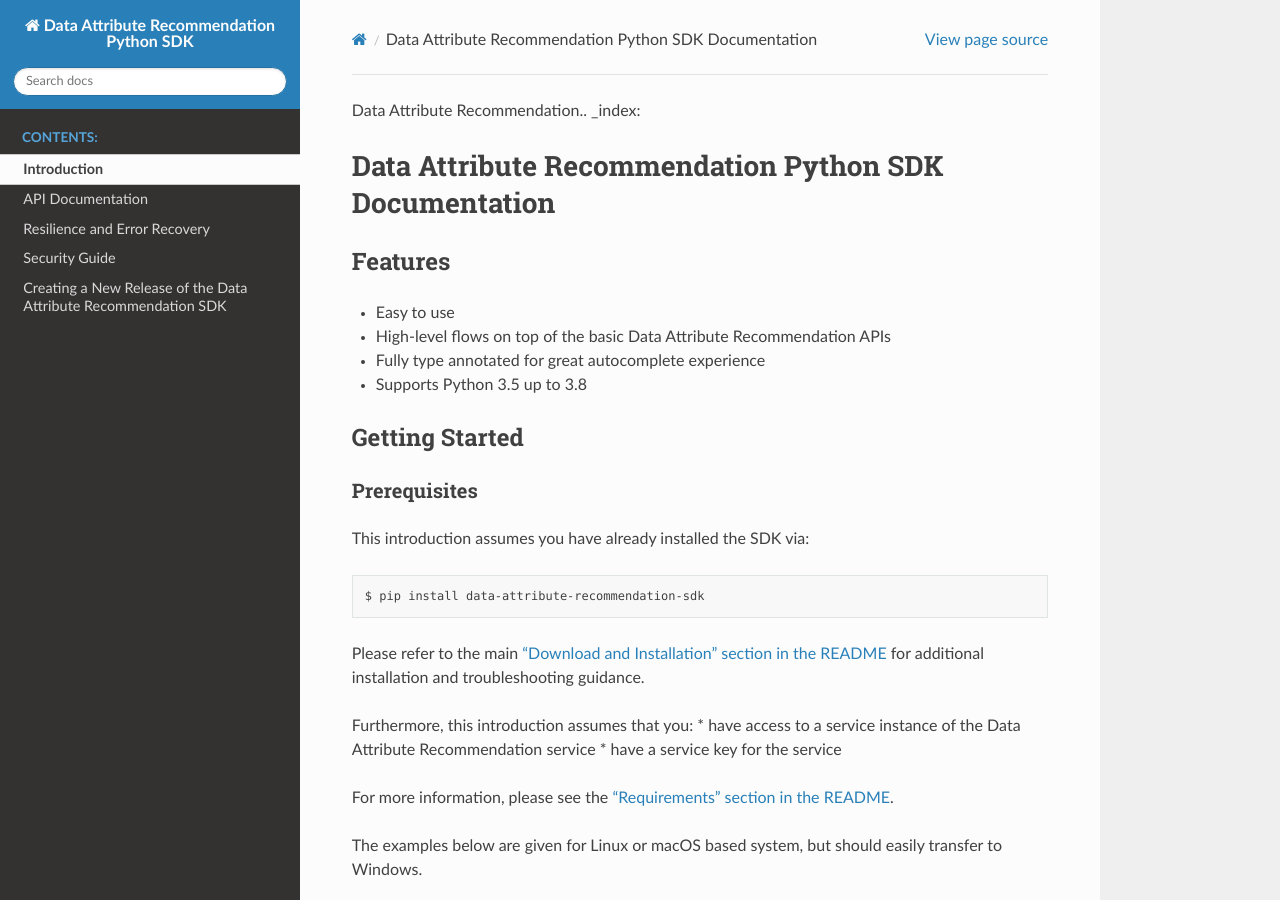
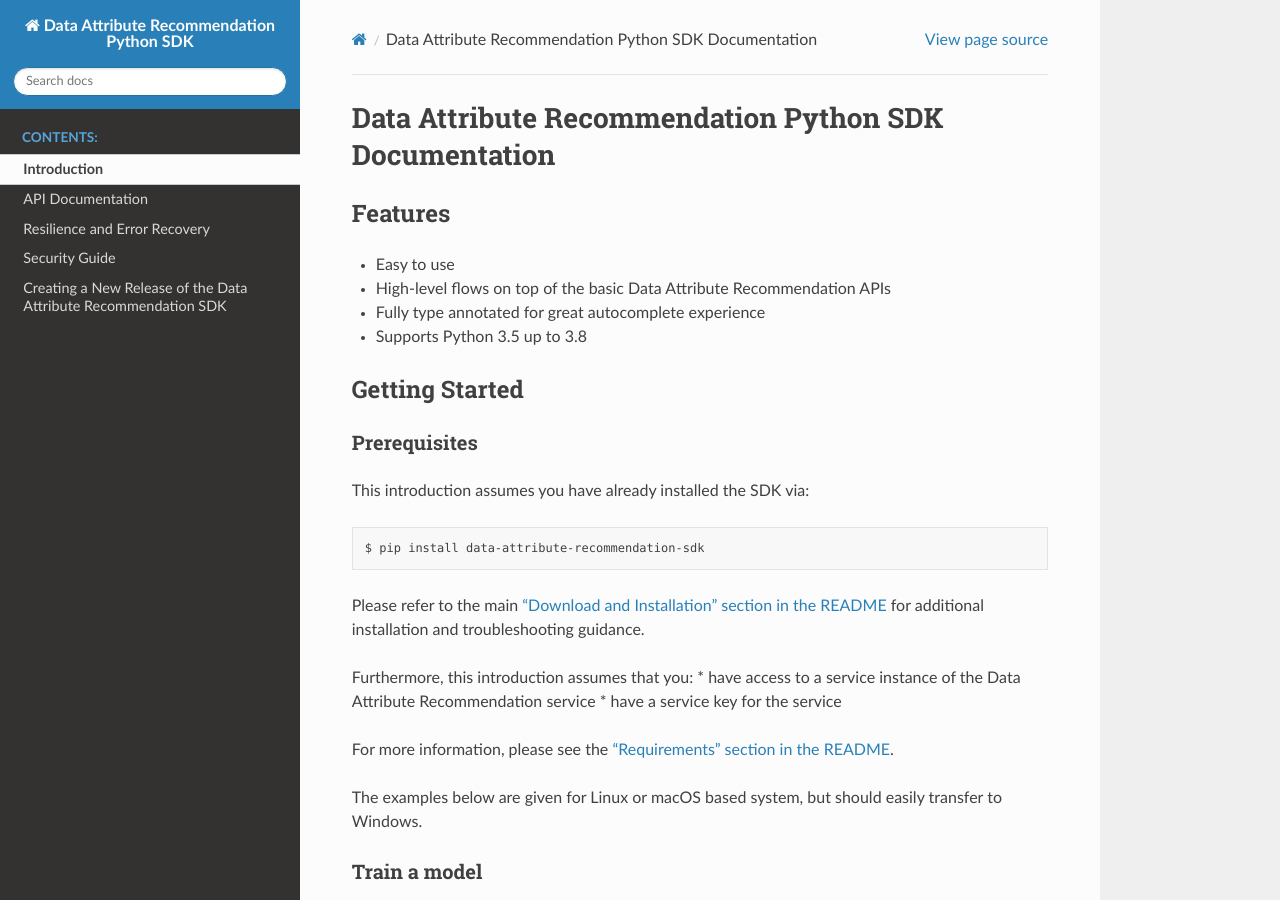
Before and after one commit to SAP/data-attribute-recommendation-python-sdk, a Sphinx documentation site: the page built from docs/source/index.rst, in a window 1280 px wide and 900 px high. Built offline with Sphinx 7.4.7 and the Read the Docs theme 2.0.0, drawn with Linux system fonts in a browser that asks for light colours.

Commit message:
Remove stray text

```diff
--- a/docs/source/index.rst
+++ b/docs/source/index.rst
@@ -1,4 +1,4 @@
-Data Attribute Recommendation.. _index:
+.. _index:
 
 Data Attribute Recommendation Python SDK Documentation
 ======================================================
```
